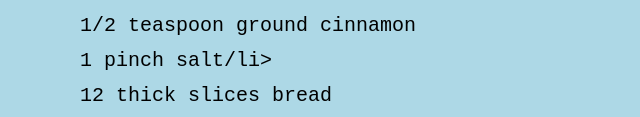
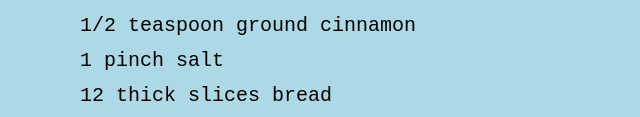
Before and after one commit to igadget777/odin-recipes, a plain HTML site: page pages/french-toast.html in a window 1280 px wide. Shown: the part 835-952 px from the top of the page, 0-640 px from the left. Drawn offline with Linux system fonts and the light colour scheme.

Commit message:
Fix broken li tag

```diff
--- a/pages/french-toast.html
+++ b/pages/french-toast.html
@@ -25,7 +25,7 @@
       <li>1 tablespoon white sugar</li>
       <li>1 teaspoon vanilla extract</li>
       <li>1/2 teaspoon ground cinnamon</li>
-      <li>1 pinch salt/li>
+      <li>1 pinch salt </li>
       <li>12 thick slices bread</li>
     </ul>
     <h3>Steps</h3>
```
